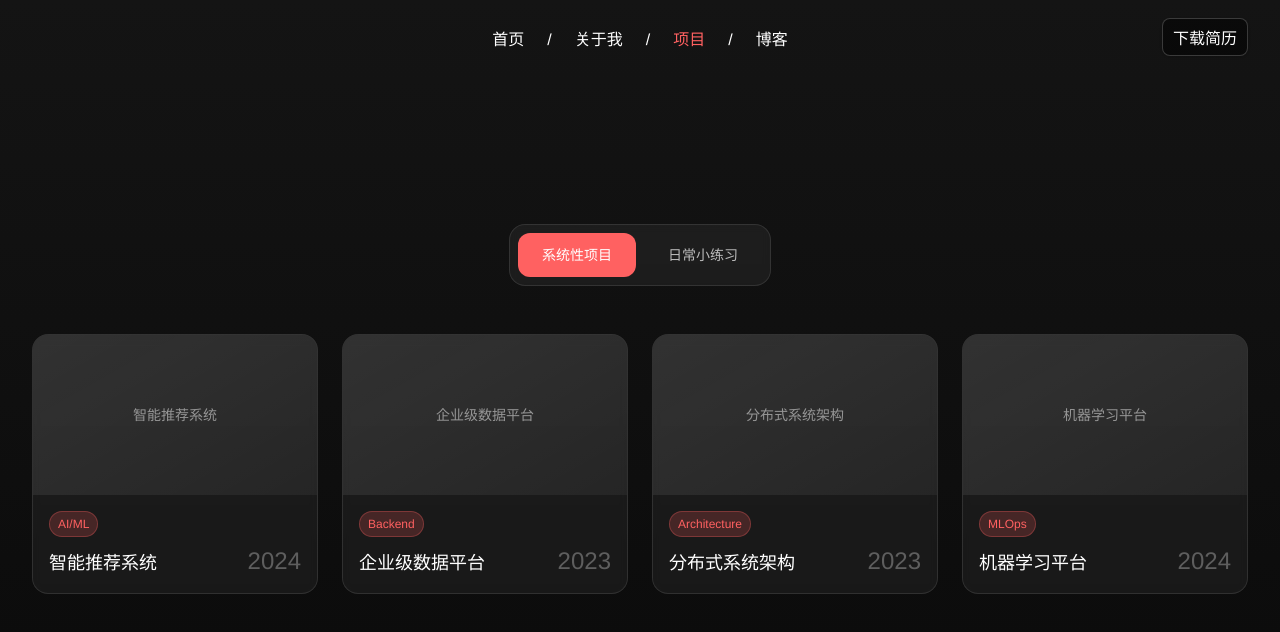
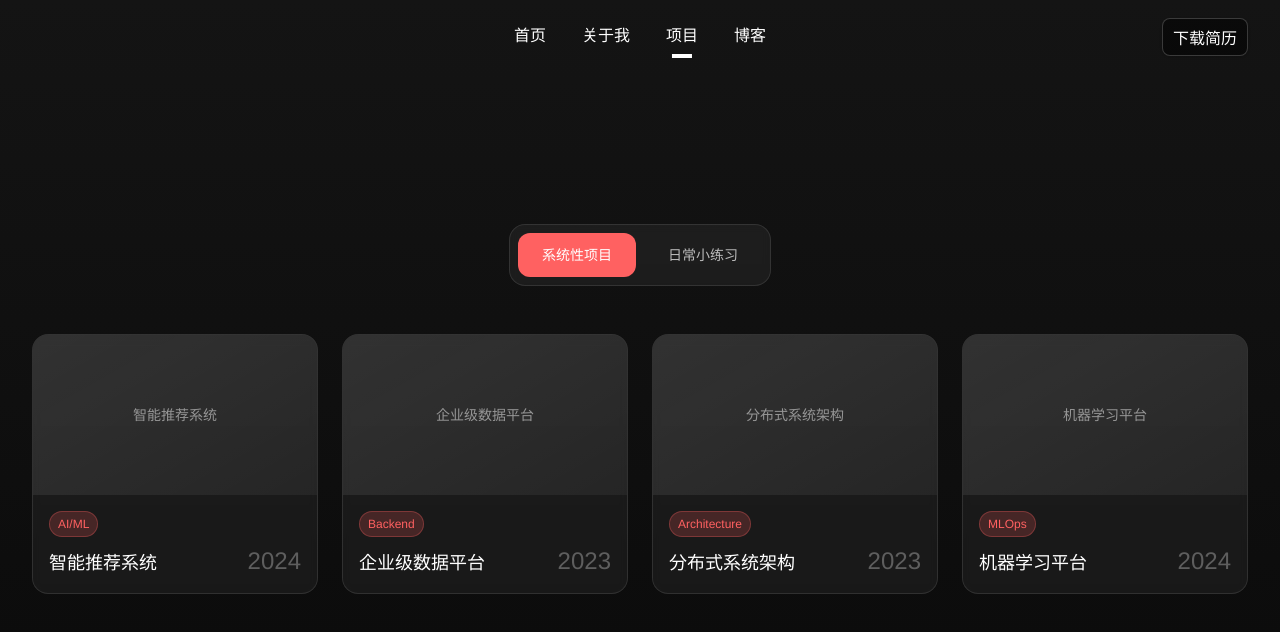
Before and after one commit to scallioncake/webweb, a React (Vite) app: page /project in a window 1280 px wide. Shown: the top 632 px of the page. Built offline with nearby package versions, Linux system fonts and the light colour scheme.

Commit message:
优化导航菜单样式，统一各页面的导航项布局，调整动画效果以提升用户体验。移除不必要的导入，简化代码结构。

```diff
--- a/src/screens/About/About.tsx
+++ b/src/screens/About/About.tsx
@@ -59,10 +59,10 @@ export const About = (): JSX.Element => {
                     {item.label}
                   </div>
                   <div
-                    className={`relative w-full h-0.5 transition-all duration-300 ${
+                    className={`relative h-1 transition-all duration-300 ${
                       item.active
-                        ? "bg-white"
-                        : "bg-transparent group-hover:bg-white/30"
+                        ? "w-5 bg-white"
+                        : "w-0 bg-transparent"
                     }`}
                   />
                 </NavigationMenuLink>
--- a/src/screens/Blog/Blog.tsx
+++ b/src/screens/Blog/Blog.tsx
@@ -1,5 +1,3 @@
-import React from "react";
-import { Link } from "react-router-dom";
 import { Button } from "../../components/ui/button";
 import {
   NavigationMenu,
@@ -52,30 +50,25 @@ export const Blog = (): JSX.Element => {
       {/* 导航栏 */}
       <header className="w-full h-20 px-8 py-4 relative z-10">
         <NavigationMenu className="absolute top-0 left-1/2 transform -translate-x-1/2">
-          <NavigationMenuList className="inline-flex items-center justify-center gap-[19px]">
-            {navigationItems.map((item, index) => (
-              <React.Fragment key={item.label}>
-                <NavigationMenuItem className="flex-col h-20 justify-center gap-2.5 relative flex-[0_0_auto] inline-flex items-center">
+          <NavigationMenuList className="inline-flex items-center justify-center gap-8">
+            {navigationItems.map((item) => (
+              <NavigationMenuItem key={item.label} className="flex-col h-20 justify-center relative flex-[0_0_auto] inline-flex items-center">
                 <NavigationMenuLink
                   href={item.href}
-                    className="inline-flex flex-col items-start gap-0.5 relative flex-[0_0_auto]"
+                  className="inline-flex flex-col items-center gap-2 relative flex-[0_0_auto] group"
                 >
-                    <div
-                      className={`relative w-fit mt-[-1.00px] text-base leading-[normal] whitespace-nowrap [font-family:'HarmonyOS_Sans_SC-Medium',Helvetica] font-medium tracking-[0] ${
-                        item.active ? "text-[#ff6161]" : "text-white"
-                      }`}
-                    >
+                  <div className="relative w-fit text-base leading-[normal] whitespace-nowrap [font-family:'HarmonyOS_Sans_SC-Medium',Helvetica] font-medium tracking-[0] text-white transition-colors duration-300 group-hover:text-white/80">
                     {item.label}
                   </div>
-                    <div className="relative self-stretch w-full h-0.5" />
+                  <div
+                    className={`relative h-1 transition-all duration-300 ${
+                      item.active
+                        ? "w-5 bg-white"
+                        : "w-0 bg-transparent"
+                    }`}
+                  />
                 </NavigationMenuLink>
               </NavigationMenuItem>
-                {index < navigationItems.length - 1 && (
-                  <div className="relative w-fit text-white text-base leading-[normal] whitespace-nowrap [font-family:'HarmonyOS_Sans_SC-Medium',Helvetica] font-medium tracking-[0]">
-                    /
-                  </div>
-                )}
-              </React.Fragment>
             ))}
           </NavigationMenuList>
         </NavigationMenu>
--- a/src/screens/Project/Project.tsx
+++ b/src/screens/Project/Project.tsx
@@ -1,4 +1,4 @@
-import React, { useState } from "react";
+import { useState } from "react";
 import { Button } from "../../components/ui/button";
 import {
   NavigationMenu,
@@ -84,30 +84,25 @@ export const Project = (): JSX.Element => {
       {/* 导航栏 */}
       <header className="w-full h-20 px-8 py-4 relative z-10">
         <NavigationMenu className="absolute top-0 left-1/2 transform -translate-x-1/2">
-          <NavigationMenuList className="inline-flex items-center justify-center gap-[19px]">
-            {navigationItems.map((item, index) => (
-              <React.Fragment key={item.label}>
-                <NavigationMenuItem className="flex-col h-20 justify-center gap-2.5 relative flex-[0_0_auto] inline-flex items-center">
+          <NavigationMenuList className="inline-flex items-center justify-center gap-8">
+            {navigationItems.map((item) => (
+              <NavigationMenuItem key={item.label} className="flex-col h-20 justify-center relative flex-[0_0_auto] inline-flex items-center">
                 <NavigationMenuLink
                   href={item.href}
-                    className="inline-flex flex-col items-start gap-0.5 relative flex-[0_0_auto]"
+                  className="inline-flex flex-col items-center gap-2 relative flex-[0_0_auto] group"
                 >
-                    <div
-                      className={`relative w-fit mt-[-1.00px] text-base leading-[normal] whitespace-nowrap [font-family:'HarmonyOS_Sans_SC-Medium',Helvetica] font-medium tracking-[0] ${
-                        item.active ? "text-[#ff6161]" : "text-white"
-                      }`}
-                    >
+                  <div className="relative w-fit text-base leading-[normal] whitespace-nowrap [font-family:'HarmonyOS_Sans_SC-Medium',Helvetica] font-medium tracking-[0] text-white transition-colors duration-300 group-hover:text-white/80">
                     {item.label}
                   </div>
-                    <div className="relative self-stretch w-full h-0.5" />
+                  <div
+                    className={`relative h-1 transition-all duration-300 ${
+                      item.active
+                        ? "w-5 bg-white"
+                        : "w-0 bg-transparent"
+                    }`}
+                  />
                 </NavigationMenuLink>
               </NavigationMenuItem>
-                {index < navigationItems.length - 1 && (
-                  <div className="relative w-fit text-white text-base leading-[normal] whitespace-nowrap [font-family:'HarmonyOS_Sans_SC-Medium',Helvetica] font-medium tracking-[0]">
-                    /
-                  </div>
-                )}
-              </React.Fragment>
             ))}
           </NavigationMenuList>
         </NavigationMenu>
--- a/src/screens/Screen/Screen.tsx
+++ b/src/screens/Screen/Screen.tsx
@@ -82,10 +82,10 @@ export const Screen = (): JSX.Element => {
                     {item.label}
                   </div>
                   <div
-                    className={`relative w-full h-0.5 transition-all duration-300 ${
+                    className={`relative h-1 transition-all duration-300 ${
                       item.active
-                        ? "bg-white"
-                        : "bg-transparent group-hover:bg-white/30"
+                        ? "w-5 bg-white"
+                        : "w-0 bg-transparent"
                     }`}
                   />
                 </NavigationMenuLink>
```
Lines whose indentation alone changed are shown as unchanged.
